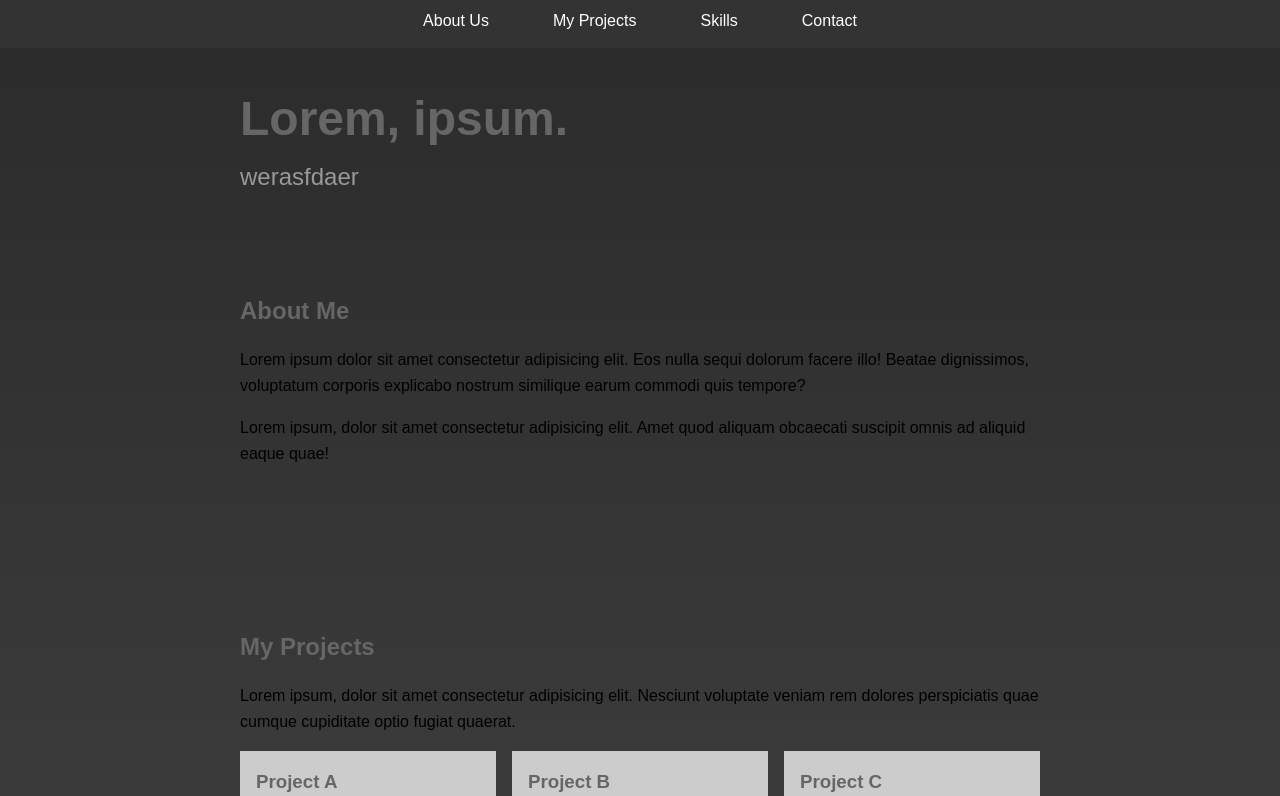
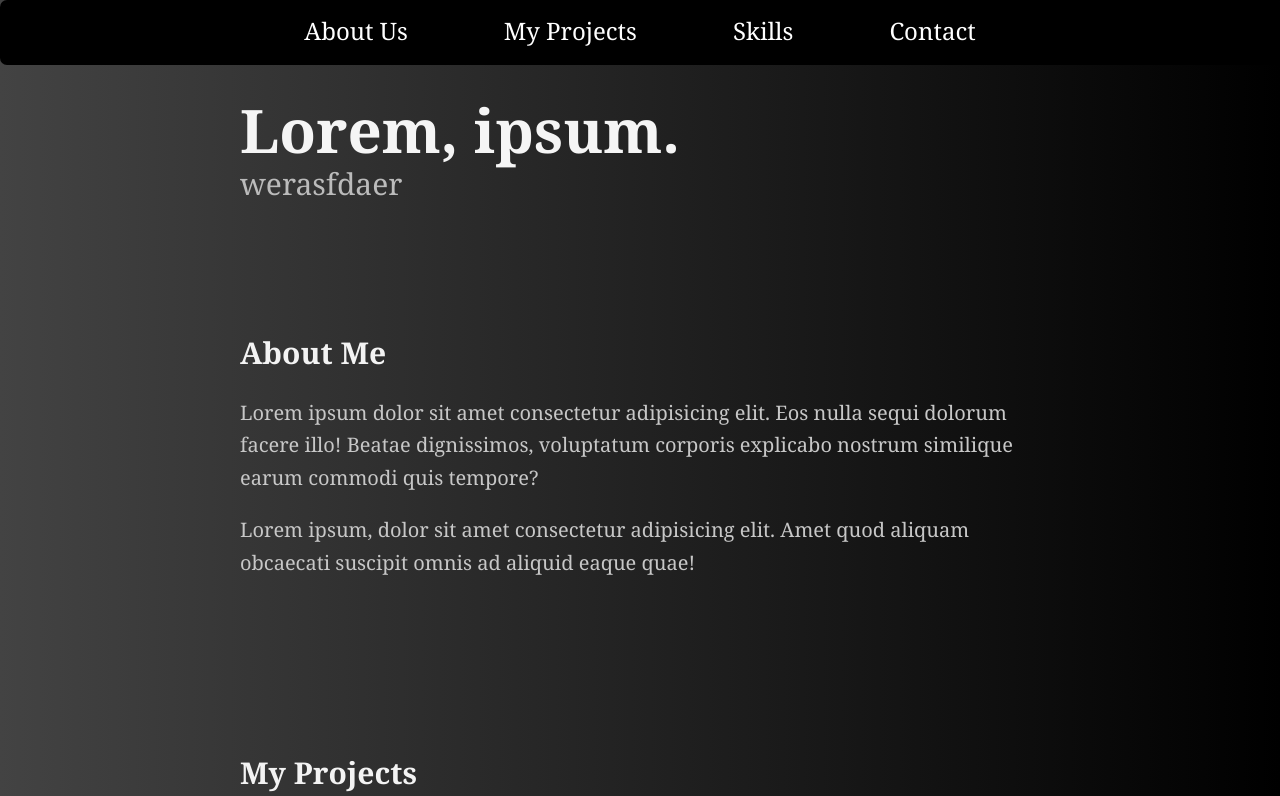
Before and after one commit to k-houston/k-houston.github.io, a plain HTML site: page index.html in a window 1280 px wide. Shown: the top 796 px of the page. Drawn offline with Linux system fonts and the light colour scheme.

Commit message:
messed around with the style of the portfolio a little more.

```diff
--- a/style.css
+++ b/style.css
@@ -1,24 +1,24 @@
 * {
-    font-family: sans-serif;
+    font-family: Georgia, sans-serif;
     line-height: 1.618em;
     box-sizing: border-box;
+
     margin: 0;
     padding: 0;
 }
 
 body {
-    background: linear-gradient(to bottom, #323232 0%, #3F3F3F 40%, #1C1C1C 150%), linear-gradient(to top, rgba(255,255,255,0.40) 0%, rgba(0,0,0,0.25) 200%);
- background-blend-mode: multiply;
+    background-image: linear-gradient(to right, #434343 0%, black 100%);
 }
 
 html {
-    font-size: 16px;
-
+    font-size: 20px;
+    color: rgb(199, 199, 199);
     margin-top: 3em;
 }
 
 h1, h2, h3 {
-    color: #666;
+    color: rgb(243, 243, 243);
 }
 
 header,
@@ -28,6 +28,15 @@ footer {
     max-width: 800px;
 }
 
+h1 {
+    font-family:Georgia,serif;
+    color:whitesmoke;
+    font-size:30px;
+    line-height:1em;
+    }
+h3 {
+    color: black;
+}
 
 header {
     padding: 2em 0;
@@ -39,7 +48,7 @@ header h1 {
 
 header span {
     font-size: 1.5em;
-    color: #999;
+    color: rgb(187, 187, 187);
 }
 
 nav {
@@ -52,9 +61,11 @@ nav {
     flex-flow: row;
     justify-content: center;
 
-    height: 48px;
+    height: 65px;
 
-    background: #333;
+    background: rgb(0, 0, 0);
+    border-radius: 7px;
+    font-size:x-large;
 }
 
 nav a {
@@ -83,6 +94,7 @@ section > p {
     grid-template-columns: repeat(3, 1fr);
     grid-template-rows: auto;
     gap: 1em;
+    color:rgb(0, 0, 0)
 }
 
 #projects article {
@@ -98,8 +110,9 @@ section > p {
 footer {
     margin-top: 2em;
     margin-bottom: 1em;
-    background: #666;
-    color: white;
+    background:black;
+    color: whitesmoke;
     padding: 1em 0;
     text-align: center;
+    border-radius: 7px;
 }
```
